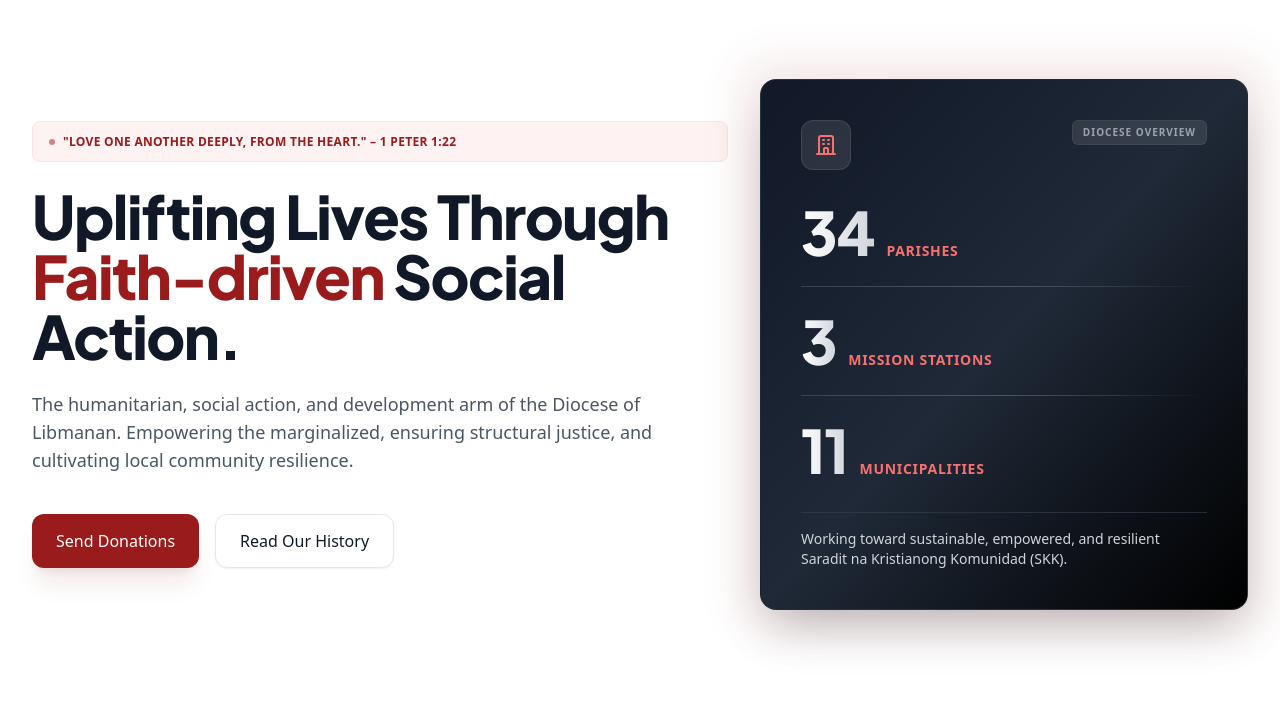
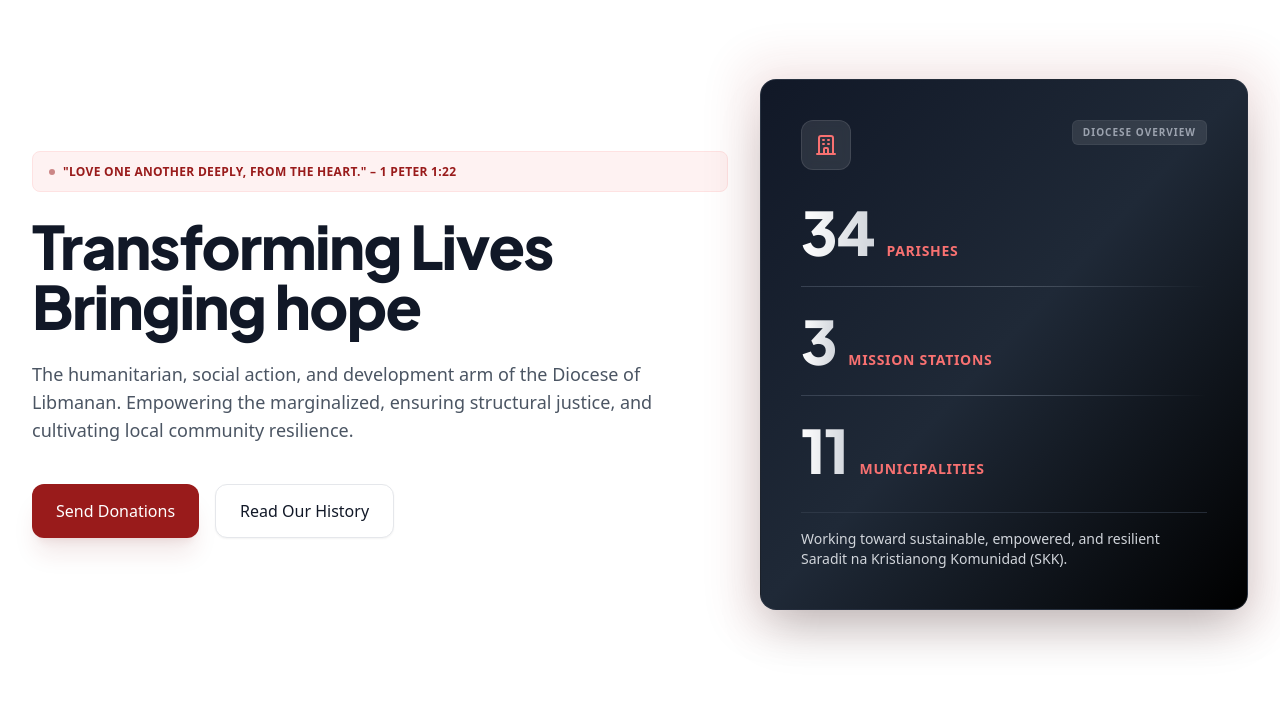
Before and after one commit to Rovicxx/CDL-Website, a website: page index.html in a window 1280 px wide. Shown: the part 82-800 px from the top of the page. Drawn offline with nearby package versions, Linux system fonts and the light colour scheme; no server answers.

Commit message:
changed h1 in landing page

```diff
--- a/index.html
+++ b/index.html
@@ -160,7 +160,7 @@
                             <span id="daily-scripture" class="text-xs font-semibold tracking-wide uppercase leading-relaxed break-words">Loading daily scripture...</span>
                         </div>
                         <h1 class="font-heading font-extrabold text-4xl sm:text-5xl lg:text-6xl text-deepCharcoal tracking-tight leading-[1.05]">
-                            Uplifting Lives Through <span class="text-caritasCrimson">Faith-driven</span> Social Action.
+                            Transforming Lives Bringing hope
                         </h1>
                         <p class="text-base sm:text-lg text-gray-600 max-w-2xl font-normal leading-relaxed">
                             The humanitarian, social action, and development arm of the Diocese of Libmanan. Empowering the marginalized, ensuring structural justice, and cultivating local community resilience.
```
